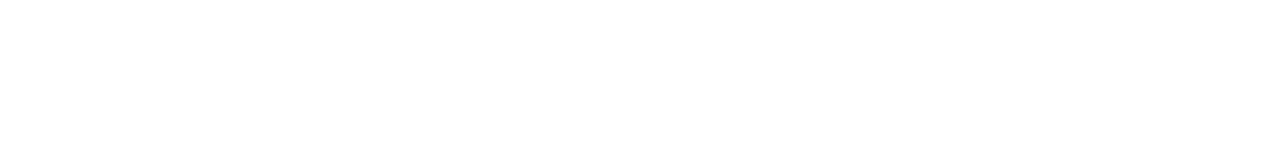
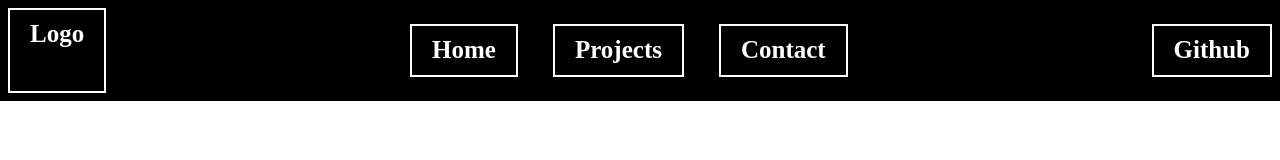
Before and after one commit to vent-dev/guitar-landing-page, a plain HTML site: page index.html in a window 1280 px wide. Drawn offline with Linux system fonts and the light colour scheme.

Commit message:
Progress on navigation bar, testing css

```diff
--- a/index.html
+++ b/index.html
@@ -9,5 +9,16 @@
     <title>Document</title>
 </head>
 <body>
+    <div class="nav">
+        <li class="logo"><a href="">Logo</a></li>
+        <ul>
+            <li><a href="/">Home</a></li>
+            <li><a href="/">Projects</a></li>
+            <li><a href="/">Contact</a></li>
+        </ul>
+        <ul class="github">
+            <li><a href="">Github</a></li>
+        </ul>
+    </div>
 </body>
 </html>
--- a/style.css
+++ b/style.css
@@ -1,3 +1,35 @@
 body {
     min-height: 100vh;
 }
+
+.nav {
+    display: flex;
+    background-color: black;
+    justify-content: center;
+    padding: .5rem;
+}
+
+.nav ul, .nav li, a {
+    display: flex;
+    gap: 35px;
+}
+
+.github {
+    margin-left: auto;
+}
+
+.nav .logo {
+    margin-right: auto;
+}
+
+.nav li {
+    border: solid 2px white;
+    padding: 10px 20px 10px 20px;
+}
+
+.nav a {
+    text-decoration: none;
+    font-weight: bold;
+    color: white;
+    font-size: 25px;
+}
```
